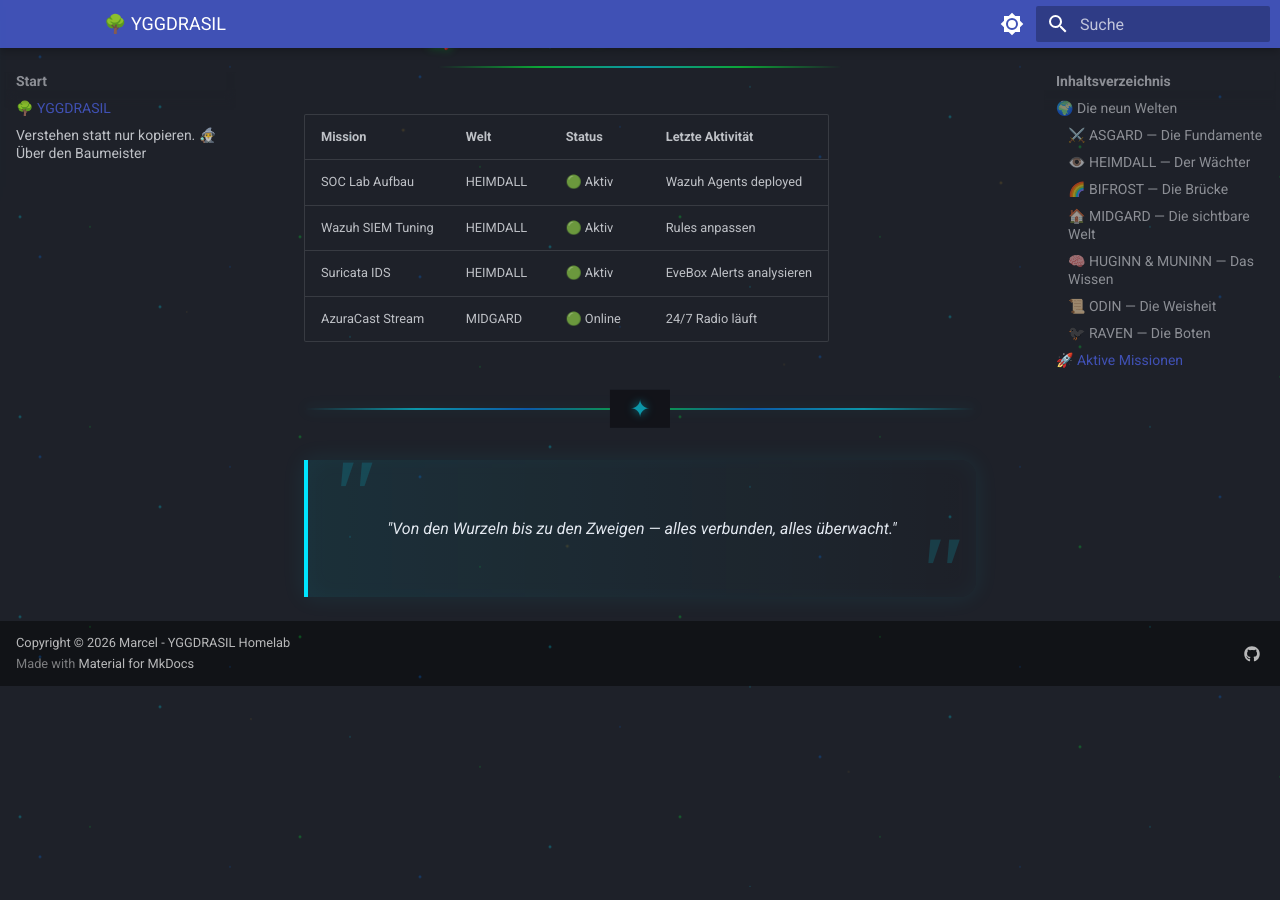
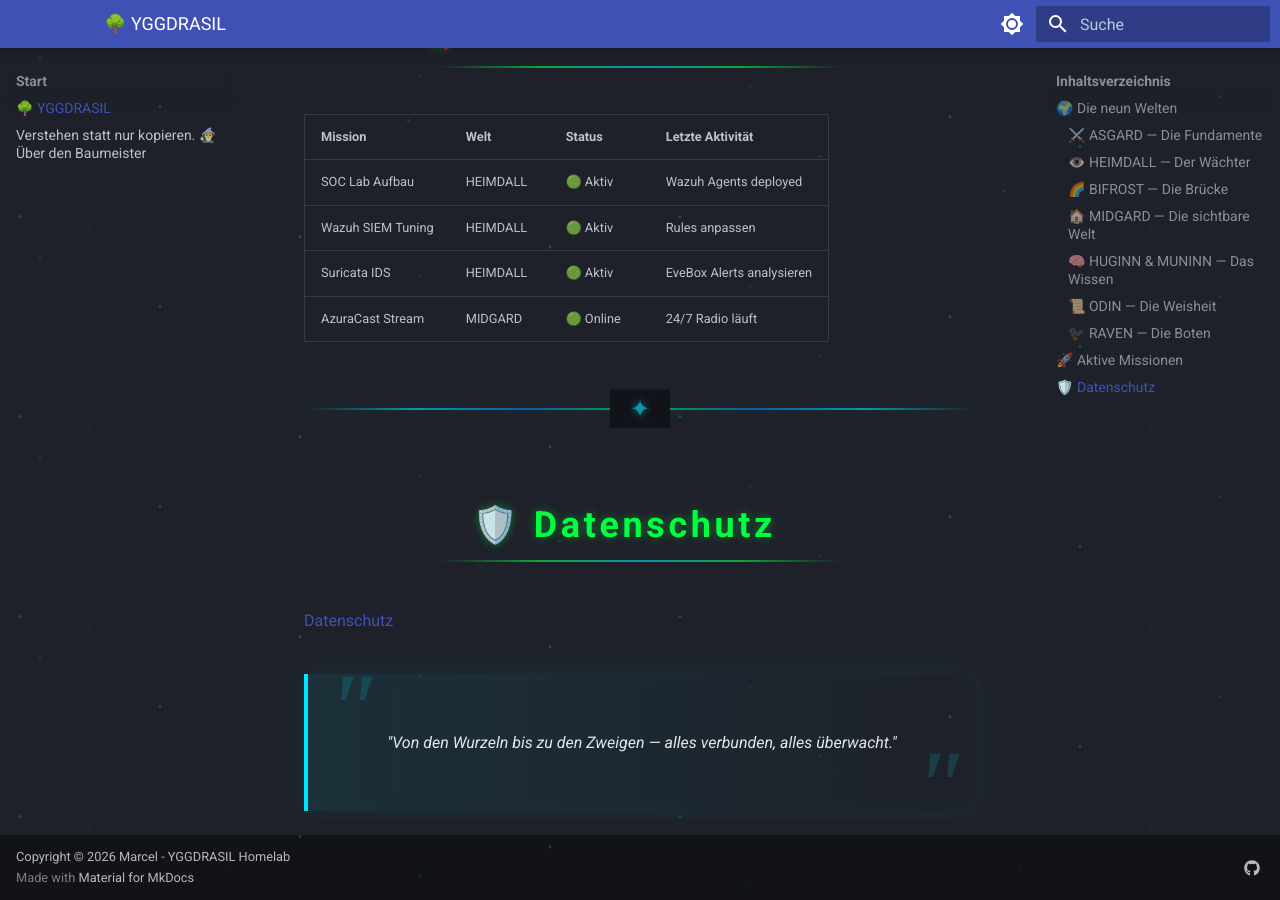
Before and after one commit to NovaForgeCtrl/YGGDRASIL, an MkDocs documentation site: the page built from docs/index.md, in a window 1280 px wide and 900 px high, scrolled down 3574 px. Built offline with MkDocs 1.6.1 and Material for MkDocs 9.7.7, drawn with Linux system fonts in a browser that asks for light colours; before the commit the page ends 4260 px from its top, so only the background shows below that; grey boxes are pictures that could not be loaded.

```diff
--- a/docs/index.md
+++ b/docs/index.md
@@ -65,5 +65,7 @@
 | AzuraCast Stream | MIDGARD | 🟢 Online | 24/7 Radio läuft |
 
 ---
+## 🛡️ Datenschutz
+[Datenschutz](datenschutz.md)
 
 > *"Von den Wurzeln bis zu den Zweigen — alles verbunden, alles überwacht."*
```
